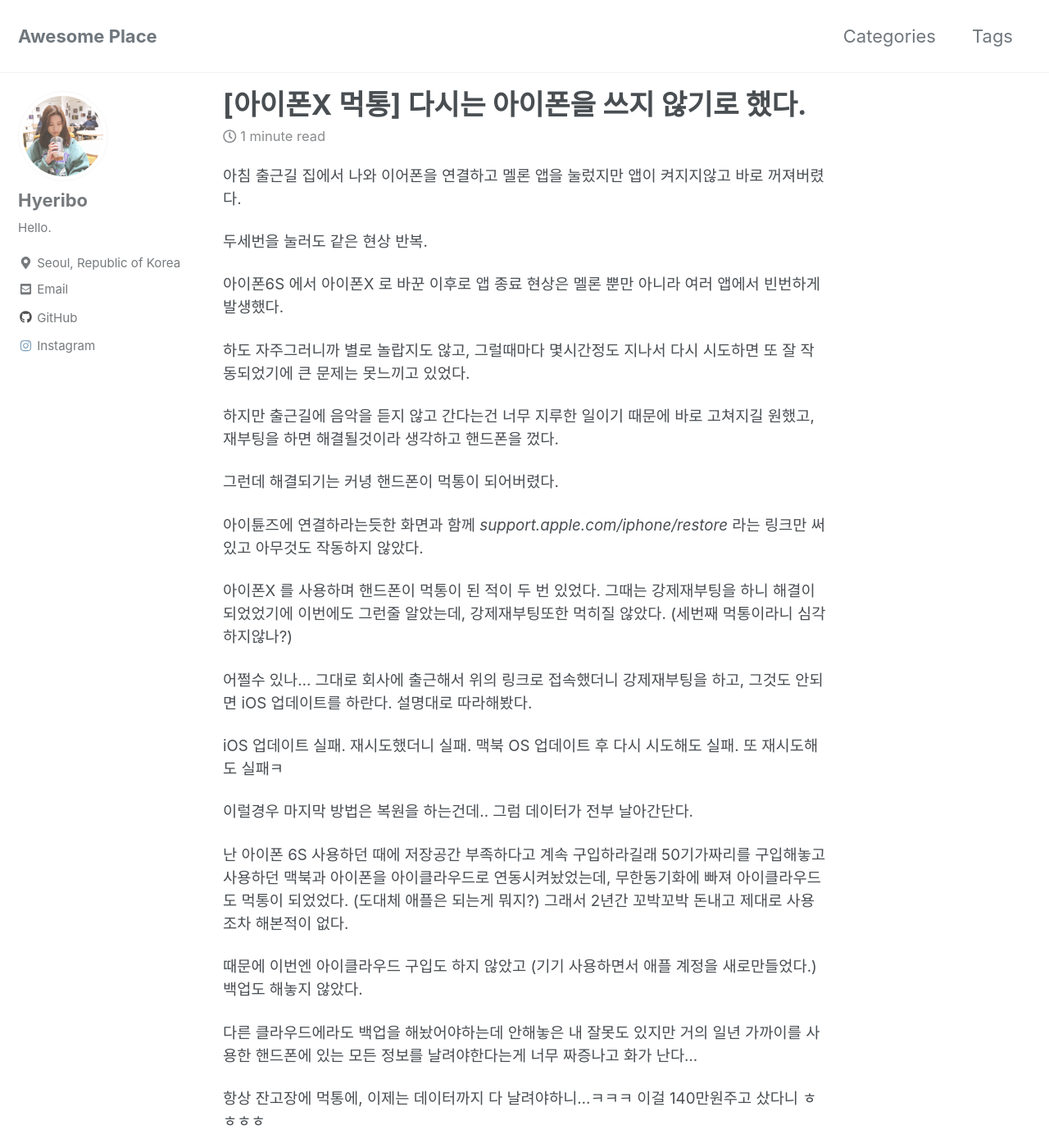
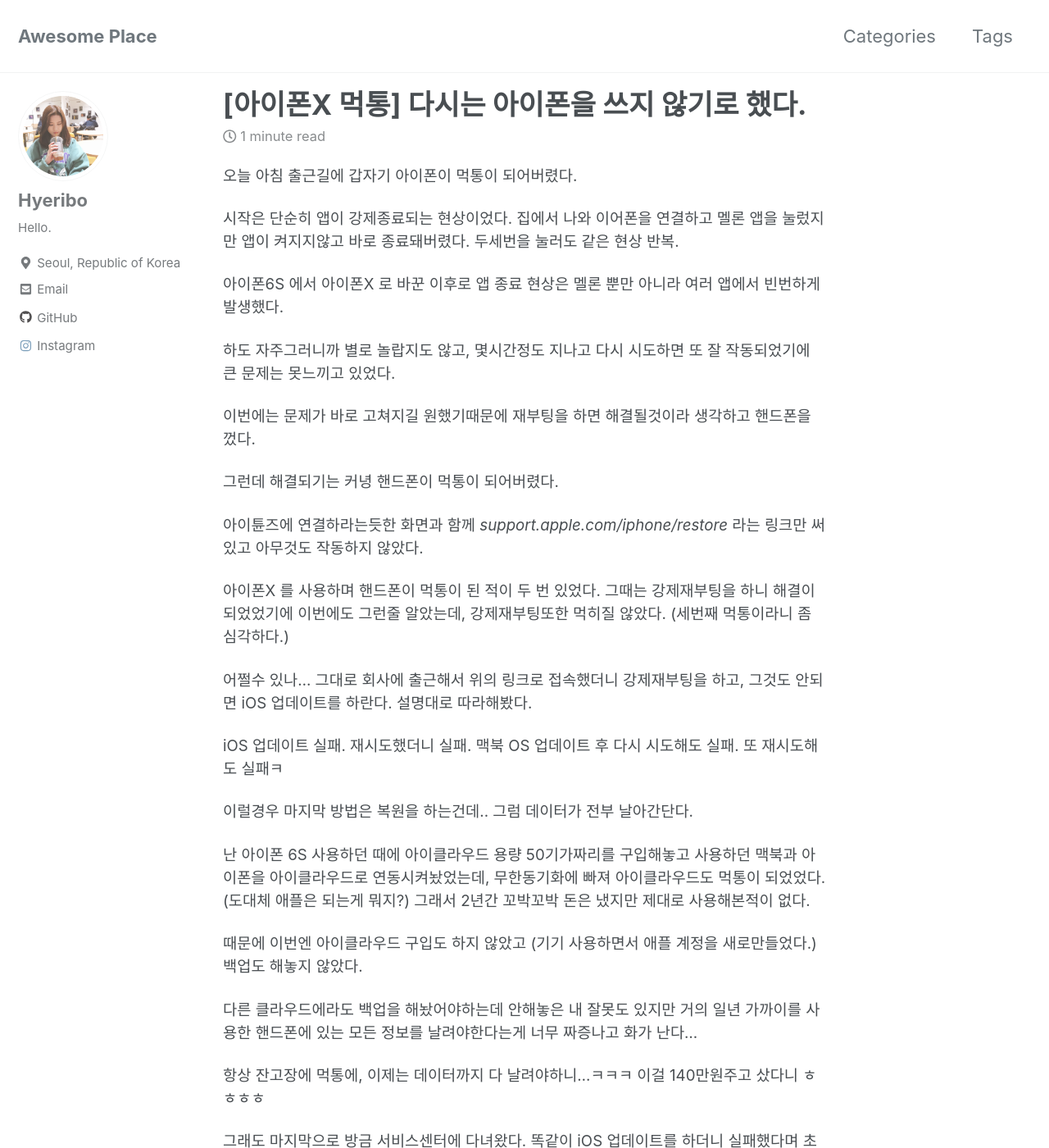
Before and after one commit to hyeribo/hyeribo.github.io, a Jekyll site: the page built from _posts/2019-02-18-iphone-is-ddong.md, in a window 1280 px wide and 1400 px high. Shown: the whole window at 82% size. Built offline with Jekyll 4.4.1, drawn with Linux system fonts in a browser that asks for light colours; cached includes are drawn as plain includes; nearby versions of some CDN libraries; some of the changed text lies outside the part shown.

Commit message:
Modify post

```diff
--- a/_posts/2019-02-18-iphone-is-ddong.md
+++ b/_posts/2019-02-18-iphone-is-ddong.md
@@ -5,21 +5,22 @@ categories: personal
 tags: iphone iphonex
 ---
 
-아침 출근길 집에서 나와 이어폰을 연결하고 멜론 앱을 눌렀지만 앱이 켜지지않고 바로 꺼져버렸다.
 
-두세번을 눌러도 같은 현상 반복.
+오늘 아침 출근길에 갑자기 아이폰이 먹통이 되어버렸다.
+
+시작은 단순히 앱이 강제종료되는 현상이었다. 집에서 나와 이어폰을 연결하고 멜론 앱을 눌렀지만 앱이 켜지지않고 바로 종료돼버렸다. 두세번을 눌러도 같은 현상 반복.
 
 아이폰6S 에서 아이폰X 로 바꾼 이후로 앱 종료 현상은 멜론 뿐만 아니라 여러 앱에서 빈번하게 발생했다.
 
-하도 자주그러니까 별로 놀랍지도 않고, 그럴때마다 몇시간정도 지나서 다시 시도하면 또 잘 작동되었기에 큰 문제는 못느끼고 있었다.
+하도 자주그러니까 별로 놀랍지도 않고, 몇시간정도 지나고 다시 시도하면 또 잘 작동되었기에 큰 문제는 못느끼고 있었다.
 
-하지만 출근길에 음악을 듣지 않고 간다는건 너무 지루한 일이기 때문에 바로 고쳐지길 원했고, 재부팅을 하면 해결될것이라 생각하고 핸드폰을 껐다.
+이번에는 문제가 바로 고쳐지길 원했기때문에 재부팅을 하면 해결될것이라 생각하고 핸드폰을 껐다.
 
 그런데 해결되기는 커녕 핸드폰이 먹통이 되어버렸다.
 
 아이튠즈에 연결하라는듯한 화면과 함께 *support.apple.com/iphone/restore* 라는 링크만 써있고 아무것도 작동하지 않았다.
 
-아이폰X 를 사용하며 핸드폰이 먹통이 된 적이 두 번 있었다. 그때는 강제재부팅을 하니 해결이 되었었기에 이번에도 그런줄 알았는데, 강제재부팅또한 먹히질 않았다. (세번째 먹통이라니 심각하지않나?)
+아이폰X 를 사용하며 핸드폰이 먹통이 된 적이 두 번 있었다. 그때는 강제재부팅을 하니 해결이 되었었기에 이번에도 그런줄 알았는데, 강제재부팅또한 먹히질 않았다. (세번째 먹통이라니 좀 심각하다.)
 
 어쩔수 있나... 그대로 회사에 출근해서 위의 링크로 접속했더니 강제재부팅을 하고, 그것도 안되면 iOS 업데이트를 하란다. 설명대로 따라해봤다.
 
@@ -27,8 +28,8 @@ iOS 업데이트 실패. 재시도했더니 실패. 맥북 OS 업데이트 후
 
 이럴경우 마지막 방법은 복원을 하는건데.. 그럼 데이터가 전부 날아간단다.
 
-난 아이폰 6S 사용하던 때에 저장공간 부족하다고 계속 구입하라길래 50기가짜리를 구입해놓고 사용하던 맥북과 아이폰을 아이클라우드로 연동시켜놨었는데, 무한동기화에 빠져 아이클라우드도 먹통이 되었었다. (도대체 애플은 되는게 뭐지?)
-그래서 2년간 꼬박꼬박 돈내고 제대로 사용조차 해본적이 없다.
+난 아이폰 6S 사용하던 때에 아이클라우드 용량 50기가짜리를 구입해놓고 사용하던 맥북과 아이폰을 아이클라우드로 연동시켜놨었는데, 무한동기화에 빠져 아이클라우드도 먹통이 되었었다. (도대체 애플은 되는게 뭐지?)
+그래서 2년간 꼬박꼬박 돈은 냈지만 제대로 사용해본적이 없다.
 
 때문에 이번엔 아이클라우드 구입도 하지 않았고 (기기 사용하면서 애플 계정을 새로만들었다.) 백업도 해놓지 않았다.
 
@@ -40,10 +41,10 @@ iOS 업데이트 실패. 재시도했더니 실패. 맥북 OS 업데이트 후
 
 응..? 평소처럼 잘 사용하고있다가 갑자기 먹통이 된 핸드폰을 내가 왜 70만원을 주고 고쳐야하지..??ㅋㅋ 후면 유리 깨트렸다는 이유만으로 기기결함이 분명한 문제를 내 돈 70만원주고 고쳐야된다고?? (무릎높이에서 폰 한번 떨어뜨렸다고 후면유리 나간것도 짜증나는데ㅋㅋㅋㅋ)
 
-난 지금 데이터 다 날리는것만으로도 충분히 화가 나는데, 니들이 이따구로 만들어놓고 나보고 돈을 내라니... 이딴걸 140만원 주고 샀다는것도 억울해죽겠는데 내가 70만원을 내고 고치겠니 애플아?
+난 지금 데이터 다 날리는것만으로도 충분히 화가 나는데, 니들이 이따구로 만들어놓고 나보고 돈을 내라니... 이런걸 140만원 주고 샀다는것도 억울해죽겠는데 내가 70만원을 내고 고치겠니 애플아?
 
-난 6S도 유상리퍼로 두번이나 수리를 받았었다. 그때는 내가 액정을 깨트렸었고, 떨어트려 고장을 냈으니까 불만없이 돈을 지불했었다. 하지만 지금상황은 아니잖아..
+난 6S도 유상리퍼를 두번 받았었다. 그때는 내가 액정을 깨트렸었고, 떨어트려 고장을 냈으니까 불만없이 돈을 지불했었다. 하지만 지금상황은 아니잖아..
 
-애플은 우리를 정말 호갱으로 보고 있는게 분명하다. 140만원짜리 폰에 잔고장도 참 많게 만들어놓고 수리는 또 70만원을 내라니.. 솔직히 어제까지만해도 나는 쭉 아이폰만 사용할 줄 알았는데 마음이 싹 바뀌었다ㅎㅎ
+예전부터 항상 느꼈지만 애플은 우리를 정말 호갱으로 보고 있는게 분명하다. 솔직히 어제까지만해도 나는 쭉 아이폰만 사용할 줄 알았는데 마음이 싹 바뀌었다ㅎㅎ
 
 아이폰이 갤럭시보다 기능도 적고, 불편함도 많지만 이쁘니까.. 카메라도 좋으니까 사용하려했는데, 지금은 뭐 갤럭시도 이쁘고 카메라도 좋은걸ㅎㅎ 이제부터는 갤럭시를 써야지. 역시 갤럭시가 짱이야...
```
